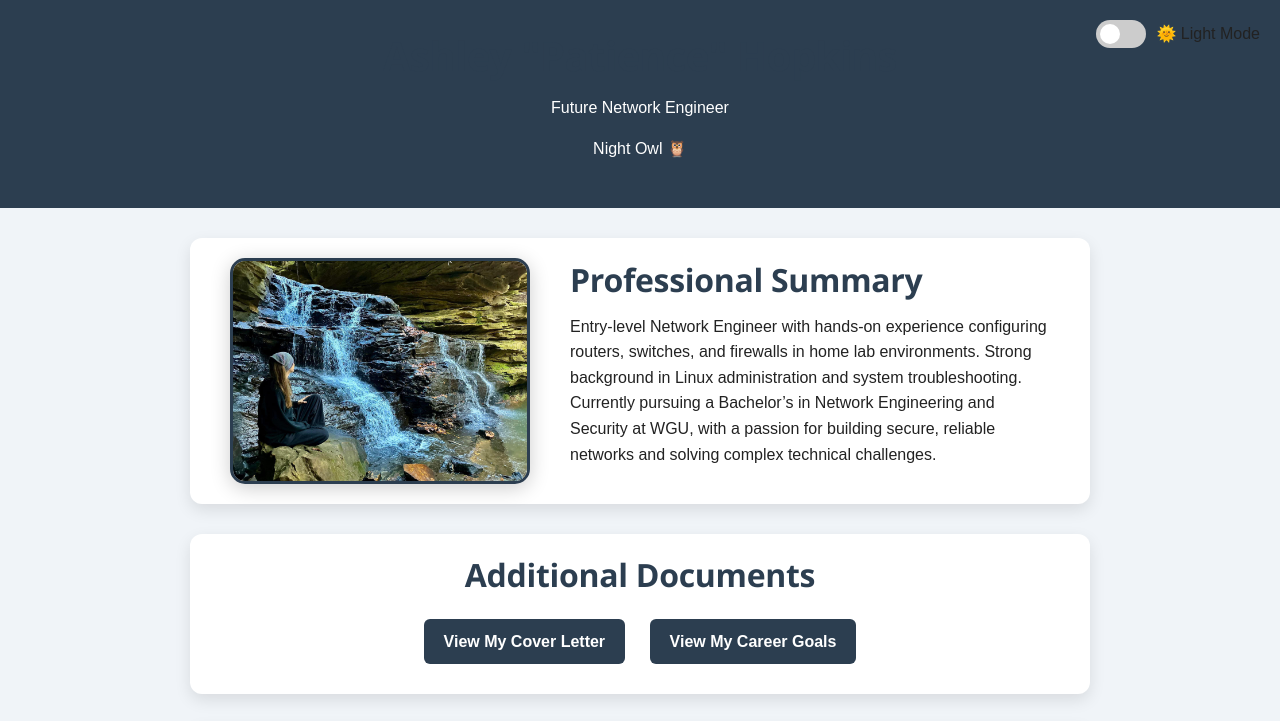
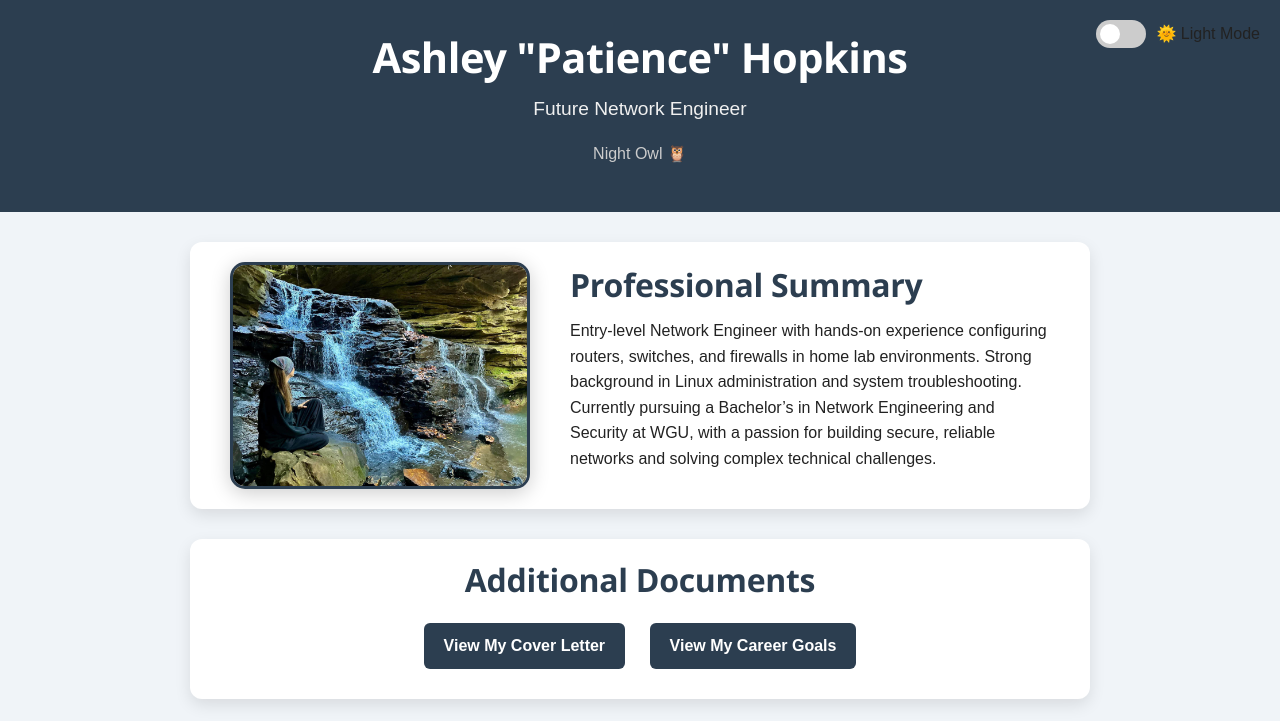
Before and after one commit to patience-enoch/Hopkins_portfolio, a plain HTML site: page index.html in a window 1280 px wide. Shown: the top 721 px of the page. Drawn offline with Linux system fonts and the light colour scheme.

Commit message:
Update index.html

```diff
--- a/index.html
+++ b/index.html
@@ -100,12 +100,14 @@
     <span id="modeLabel">🌞 Light Mode</span>
   </label>
 
-  <!-- === Header === -->
-  <header>
-    <h1>Ashley "Patience" Hopkins</h1>
-    <p>Future Network Engineer</p>
-    <p style="font-size: 1rem;">Night Owl 🦉</p>
-  </header>
+  <header style="background-color: #2c3e50; color: #ffffff; padding: 30px 20px; text-align: center;">
+  <h1 style="font-size: 2.6rem; font-weight: bold; color: #ffffff; margin-bottom: 10px;">
+    Ashley "Patience" Hopkins
+  </h1>
+  <p style="font-size: 1.2rem; color: #f0f0f0;">Future Network Engineer</p>
+  <p style="font-size: 1rem; color: #ccc;">Night Owl 🦉</p>
+</header>
+
 
   <!-- === Image + Summary === -->
   <section class="section-box" style="display: flex; align-items: center; justify-content: center; flex-wrap: wrap; gap: 40px;">
```
